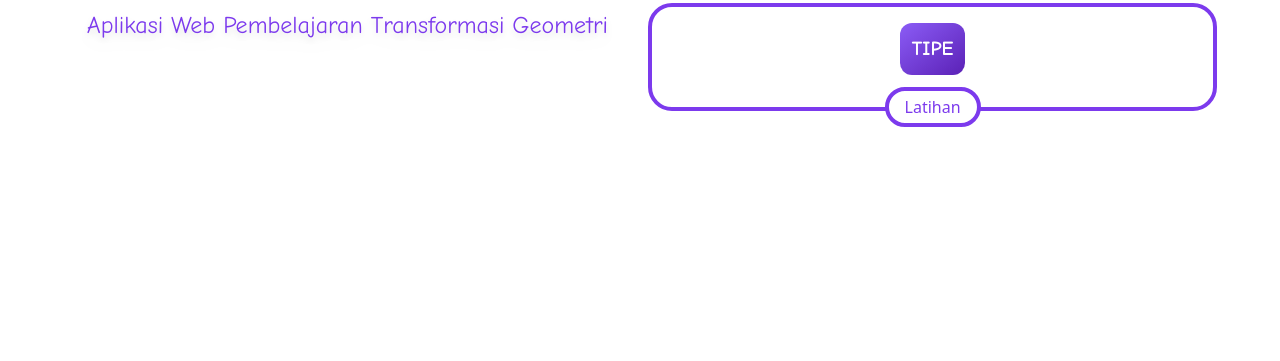
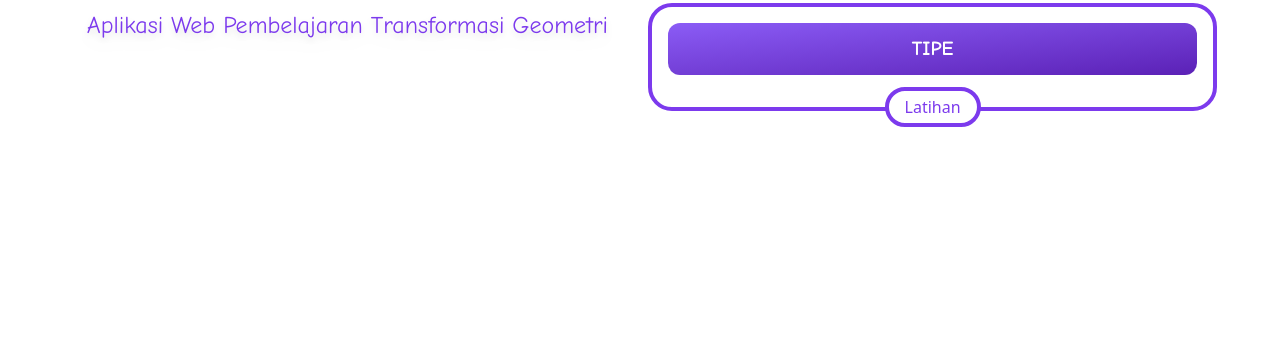
Before and after one commit to dewinurmalitasari/geoviz, a plain HTML site: page index.html in a window 1280 px wide. Shown: the part 439-800 px from the top of the page. Drawn offline with Linux system fonts and the light colour scheme.

Commit message:
Update index.html

```diff
--- a/index.html
+++ b/index.html
@@ -37,7 +37,7 @@
             </div>
 
             <div class="p-4 pb-8 rounded-3xl flex items-center justify-center border-4 border-violet-600 relative">
-                    <button id="exercise_1_button" class="btn">TIPE</button>
+                    <button id="exercise_1_button" class="btn w-full">TIPE</button>
 
                     <div class="float-title float-title-bottom">
                         Latihan
```
